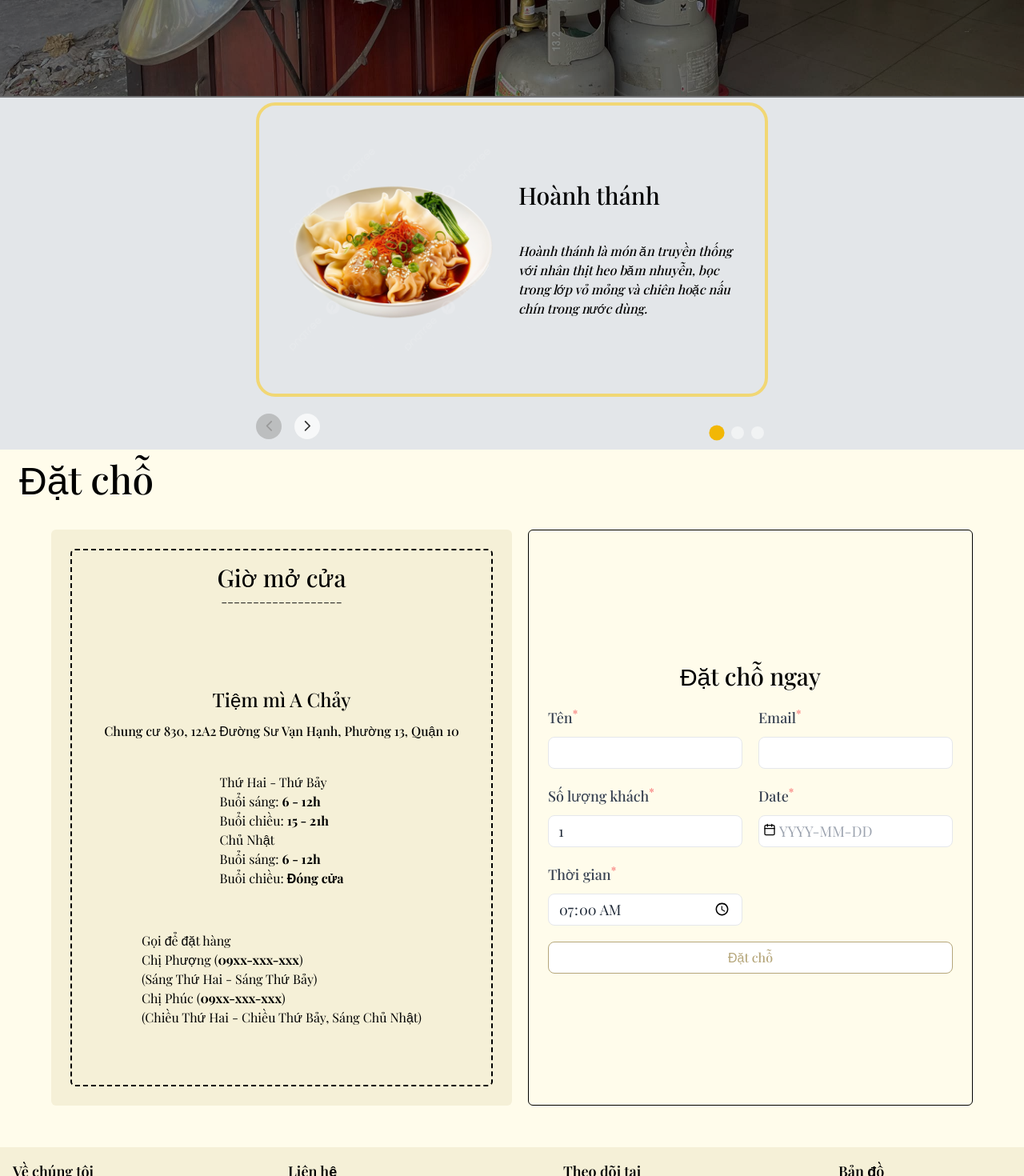
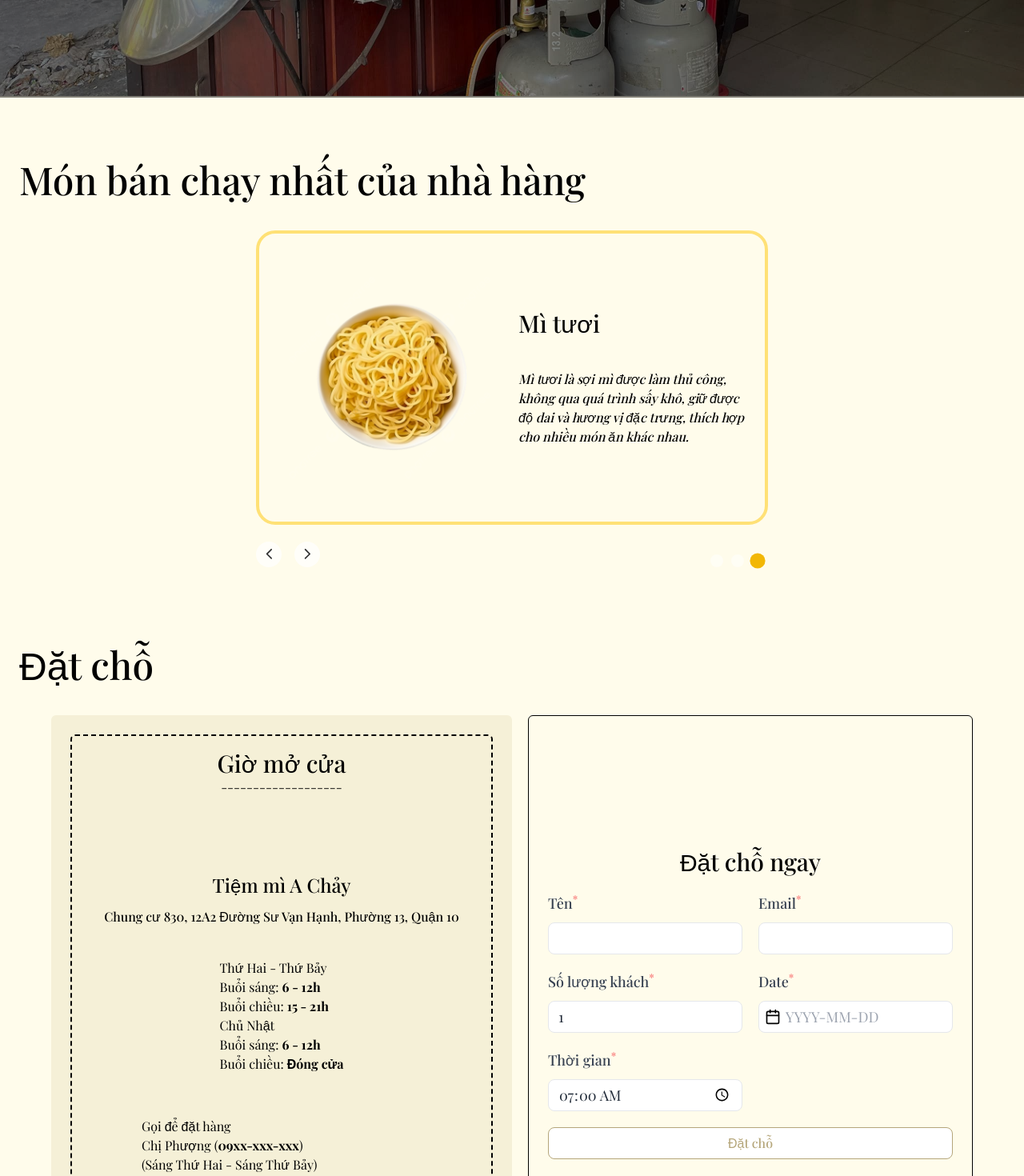
Before and after one commit to GlifeTyson/achay-noodle, a Next.js app: page / in a window 1280 px wide. Shown: the part 680-2150 px from the top of the page at 80% size. Built offline with nearby package versions, Linux system fonts and the light colour scheme; no server answers; a web font is replaced by a local one.

Commit message:
adding datepicker props

```diff
--- a/src/components/Landing/index.tsx
+++ b/src/components/Landing/index.tsx
@@ -57,7 +57,7 @@ const Landing = () => {
         style={{ backgroundImage: "url('/assets/landing.jpg')" }}
       />
       <div className="absolute bg-black/50 w-full h-full" />
-      <div className="relative flex flex-col md:flex-row md:items-center mx-auto gap-5 md:gap-40 w-full max-w-7xl h-full py-40 px-10">
+      <div className="relative flex flex-col md:flex-row md:items-center mx-auto gap-5 md:gap-40 w-full max-w-7xl xl:max-w- h-full py-40 px-10">
         <div className="w-full md:w-1/2 h-[30vh] flex flex-col gap-4 justify-center">
           <div>
             <motion.h1
@@ -68,7 +68,7 @@ const Landing = () => {
                 duration: 0.4,
                 scale: { type: "spring", visualDuration: 1, bounce: 0.5 },
               }}
-              className="text-playfair text-3xl md:text-5xl font-extrabold text-white"
+              className="text-playfair text-3xl md:text-5xl xl:text-7xl font-extrabold text-white"
             >
               {t("landingTitle")}
             </motion.h1>
@@ -76,7 +76,7 @@ const Landing = () => {
               initial={{ transform: "translateX(-200px)" }}
               animate={{ transform: "translateX(0px)" }}
               transition={{ type: "spring", visualDuration: 0.4, bounce: 0.5 }}
-              className="text-playfair text-2xl md:text-3xl font-extrabold text-white"
+              className="text-playfair text-2xl md:text-3xl xl:text-5xl font-extrabold text-white"
             >
               {t("landingSince")}
             </motion.h2>
--- a/src/components/Menu/index.tsx
+++ b/src/components/Menu/index.tsx
@@ -7,26 +7,26 @@ const imageUrls = [
   "/assets/noodles/wonton-pork-noodle.webp",
   "/assets/noodles/extra-noodle.png",
 ];
-const imageTitle = ["Hoành thánh", "Mì hoành thành", "Mì tươi"];
-const imageDescription = [
-  "Hoành thánh là món ăn truyền thống với nhân thịt heo băm nhuyễn, bọc trong lớp vỏ mỏng và chiên hoặc nấu chín trong nước dùng.",
-  "Mì hoành thánh kết hợp giữa sợi mì dai mềm và hoành thánh thơm ngon, được chan với nước dùng đậm đà, thường đi kèm rau cải và hành lá.",
-  "Mì tươi là sợi mì được làm thủ công, không qua quá trình sấy khô, giữ được độ dai và hương vị đặc trưng, thích hợp cho nhiều món ăn khác nhau.",
-];
 
 const Menu = () => {
   const { t } = useTranslation();
+
+  const imageTitle = [t("menuItem1"), t("menuItem2"), t("menuItem3")];
+  const imageDescription = [t("wonton"), t("wontonNoodle"), t("noodle")];
   return (
-    <section id="menu">
-      <div className="bg-gray-300/60 p-2">
+    <section id="menu" className="bg-flour px-6 pt-20 pb-10">
+      <h1 id="menu" className="text-playfair text-5xl font-medium">
+        {t("menuTitle")}
+      </h1>
+      <div className="p-10">
         <EmblaCarousel
-          // autoPlay
+          autoPlay
           wrapWithBorder
           timePerImage={2000}
           imageUrls={imageUrls}
           imageTitles={imageTitle}
           contentImages={imageDescription}
-          // options={{ loop: true }}
+          options={{ loop: true }}
         />
       </div>
     </section>
--- a/src/components/Reservation/Form.tsx
+++ b/src/components/Reservation/Form.tsx
@@ -153,8 +153,8 @@ const Form = () => {
                 label="Date"
                 wrapperClassname="flex flex-col justify-between size-full"
                 labelClassName="text-sm md:text-lg"
-                placeHolderText="YYYY-MM-DD"
-                className="w-full h-8 md:h-10 text-sm placeholder:text-xs placeholder:md:text-lg md:text-lg border border-gray-200 text-gray-800"
+                placeholderText="YYYY-MM-DD"
+                className="w-full h-8 md:h-10 text-sm placeholder:pl-2 placeholder:text-xs placeholder:md:text-lg md:text-lg border border-gray-200 text-gray-800"
                 onSelect={onChange}
               />
             )}
--- a/src/components/module/ui/DatePicker/index.tsx
+++ b/src/components/module/ui/DatePicker/index.tsx
@@ -2,7 +2,6 @@ import Label from "@/components/module/Label";
 import { classNames } from "@/utils/common";
 import { subDays } from "date-fns/subDays";
 import { Calendar } from "lucide-react";
-
 import DatePicker from "react-datepicker";
 import "react-datepicker/dist/react-datepicker.css";
 
@@ -13,7 +12,7 @@ type TDatePicker = {
   title?: string;
   dateFormat?: string | string[];
   isClearable?: boolean;
-  placeHolderText?: string;
+  placeholderText?: string;
   showIcon?: boolean;
   label?: string;
   required?: boolean;
@@ -28,7 +27,7 @@ const CustomDatePicker = (props: TDatePicker) => {
     title,
     dateFormat,
     isClearable,
-    placeHolderText,
+    placeholderText,
     showIcon = true,
     required = false,
     label,
@@ -52,12 +51,19 @@ const CustomDatePicker = (props: TDatePicker) => {
       <DatePicker
         title={title}
         name={name}
+        value=""
         isClearable={isClearable}
         dateFormat={dateFormat}
         showIcon={showIcon}
-        icon={<Calendar className="size-6 top-0" />}
-        placeholderText={placeHolderText}
-        calendarIconClassName="!p-0 top-2.5 left-1.5"
+        icon={
+          <div className="calendar icon h-full my-auto">
+            <Calendar className="size-5" />
+          </div>
+        }
+        placeholderText={placeholderText}
+        calendarIconClassName={classNames({
+          "bottom-0.5 md:-top-0.5": true,
+        })}
         className={classNames({
           "w-full rounded-lg": true,
           [className]: true,
--- a/src/services/i18n/locales/vi.json
+++ b/src/services/i18n/locales/vi.json
@@ -35,6 +35,6 @@
   "date": "Ngày",
   "time": "Thời gian",
   "wonton": "Hoành thánh là món ăn truyền thống với nhân thịt heo băm nhuyễn, bọc trong lớp vỏ mỏng và chiên hoặc nấu chín trong nước dùng.",
-  "wontonNoodel": "Mì hoành thánh kết hợp giữa sợi mì dai mềm và hoành thánh thơm ngon, được chan với nước dùng đậm đà, thường đi kèm rau cải và hành lá.",
+  "wontonNoodle": "Mì hoành thánh kết hợp giữa sợi mì dai mềm và hoành thánh thơm ngon, được chan với nước dùng đậm đà, thường đi kèm rau cải và hành lá.",
   "noodle": "Mì tươi là sợi mì được làm thủ công, không qua quá trình sấy khô, giữ được độ dai và hương vị đặc trưng, thích hợp cho nhiều món ăn khác nhau."
 }
```
